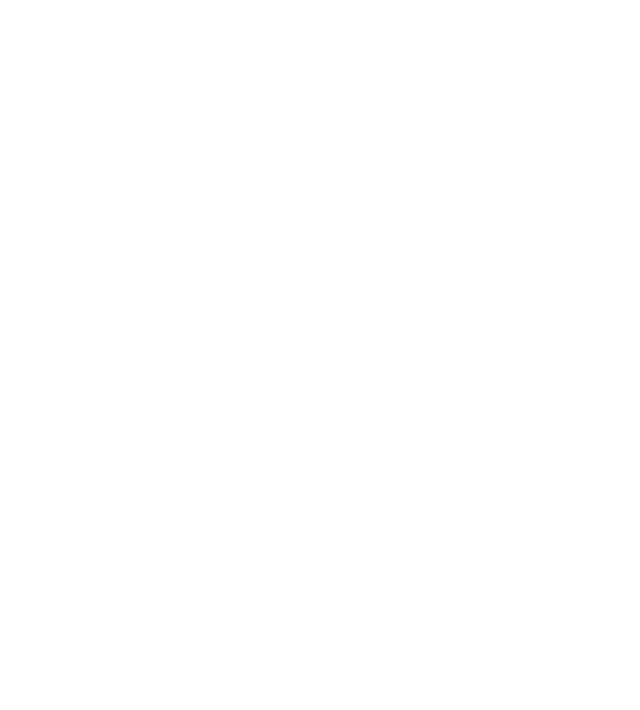
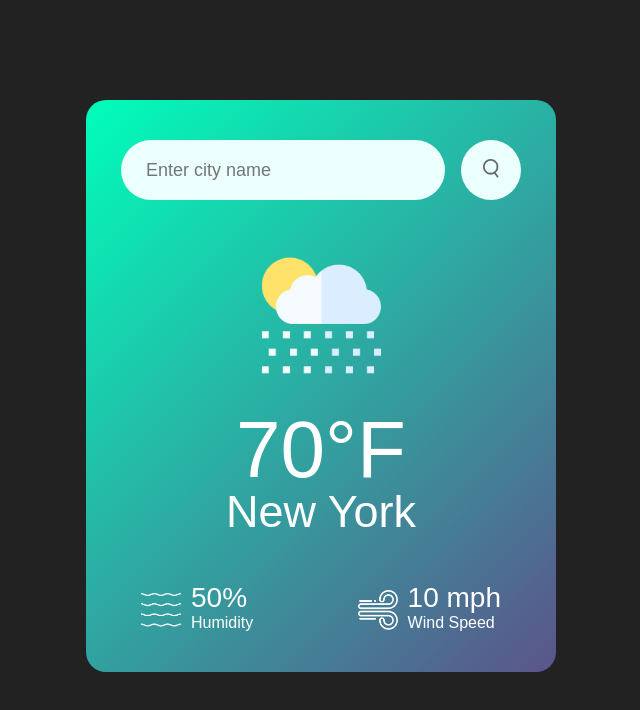
Before and after one commit to RiverBumpas/weather-app, a plain HTML site: page index.html in a window 1280 px wide. Shown: the whole page, without its empty margins (319-959 px from the left). Drawn offline with Linux system fonts and the light colour scheme.

Commit message:
formatted without api functionality

```diff
--- a/index.html
+++ b/index.html
@@ -7,5 +7,32 @@
     </head>
     <body>
 
+        <div class="card">
+            <div class="search">
+                <input type="text" placeholder="Enter city name" spellcheck="false">
+                <button><img src="images/search.png"></button>
+            </div>
+            <div class="weather">
+                <img src="images/rain.png" class="weather-icon">
+                <h1 class="temp">70°F</h1>
+                <h2 class="city">New York</h2>
+                <div class="details">
+                    <div class="col">
+                        <img src="images/humidity.png">
+                        <div>
+                            <p class="humidity">50%</p>
+                            <p>Humidity</p>
+                        </div>
+                    </div>
+                    <div class="col">
+                        <img src="images/wind.png">
+                        <div>
+                            <p class="wind">10 mph</p>
+                            <p>Wind Speed</p>
+                        </div>
+                    </div>
+                </div>
+            </div>
+        </div>
     </body>
 </html>
--- a/style.css
+++ b/style.css
@@ -4,3 +4,79 @@
     font-family: 'Poppins', sans-serif;
     box-sizing: border-box;
 }
+body{
+    background: #222;
+}
+.card{
+    width: 90%;
+    max-width: 470px;
+    background: linear-gradient(135deg, #00feba, #5b548a);
+    color: #fff;
+    margin: 100px auto 0;
+    border-radius: 20px;
+    padding: 40px 35px;
+    text-align: center;
+}
+.search{
+    width: 100%;
+    display: flex;
+    align-items: center;
+    justify-content: space-between;
+}
+.search input{
+    border: 0;
+    outline: 0;
+    background: #ebfffc;
+    color: #555;
+    padding: 10px 25px;
+    height: 60px;
+    border-radius: 30px;
+    flex: 1;
+    margin-right: 16px;
+    font-size: 18px;
+}
+.search button{
+    border: 0;
+    outline: 0;
+    background: #ebfffc;
+    border-radius: 50%;
+    width: 60px;
+    height: 60px;
+    cursor: pointer;
+}
+.search button img{
+    width: 16px;
+}
+.weather-icon{
+    width: 170px;
+    margin-top: 30px;
+}
+.weather h1{
+    font-size: 80px;
+    font-weight: 500;
+}
+.weather h2{
+    font-size: 45px;
+    font-weight: 400;
+    margin-top: -10px;
+}
+.details{
+    display: flex;
+    align-items: center;
+    justify-content: space-between;
+    padding: 0 20px;
+    margin-top: 50px;
+}
+.col{
+    display: flex;
+    align-items: center;
+    text-align: left;
+}
+.col img{
+    width: 40px;
+    margin-right: 10px;
+}
+.humidity, .wind{
+    font-size: 28px;
+    margin-top: -6px;
+}
```
